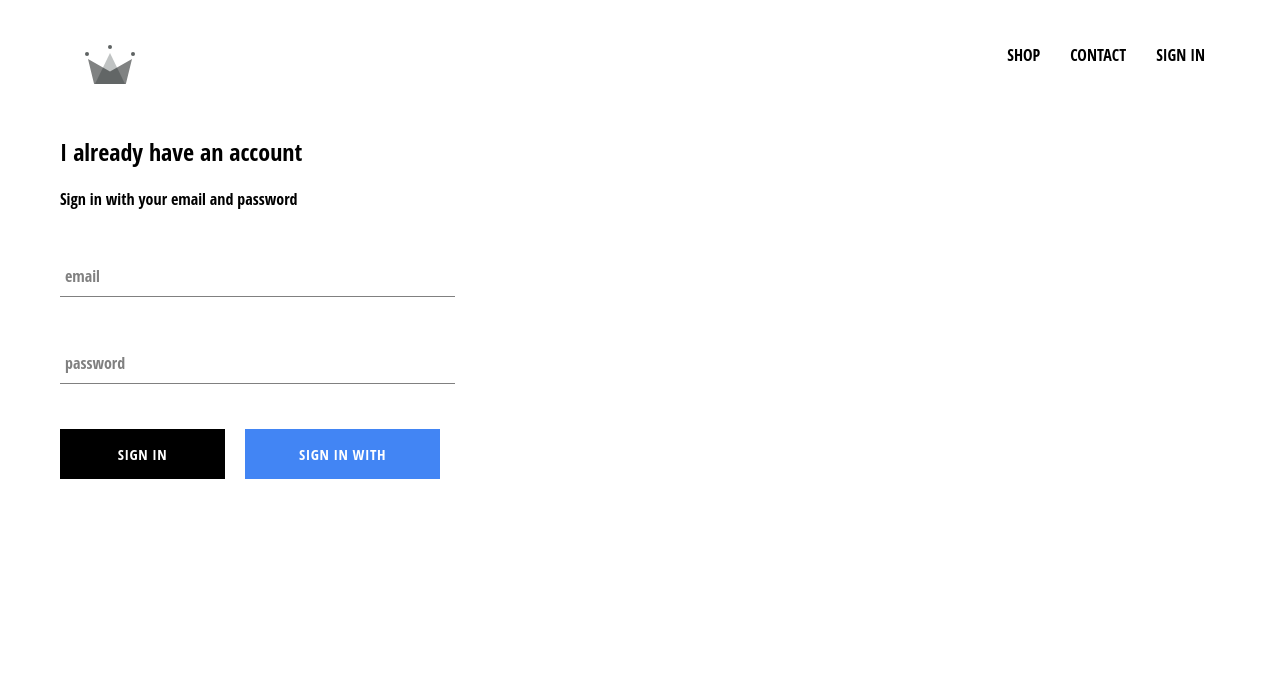
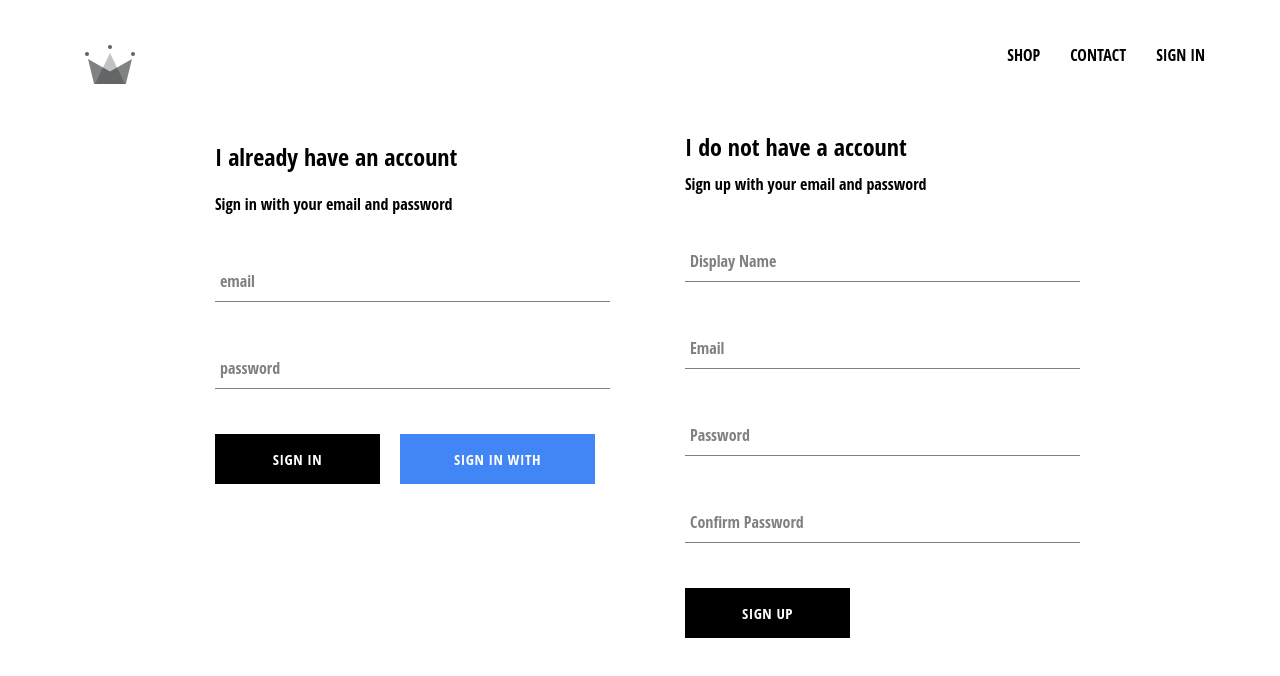
Before and after one commit to Twofacer/React-redux-shop, a React (Create React App) app: page /signin in a window 1280 px wide. Shown: the top 676 px of the page. Built offline with nearby package versions, Linux system fonts and the light colour scheme; no server answers.

Commit message:
sign-in-up add

```diff
--- /dev/null
+++ b/src/components/sign-up/sign-up.component.jsx
@@ -0,0 +1,103 @@
+import React from 'react';
+
+import FormInput from '../form-input/form-input.component';
+import CustomButton from '../custom-button/custom-button.component';
+
+import { auth, createUserProfileDocument } from '../../firebase/firebase.utils';
+
+import './sign-up.styles.scss';
+
+class SignUp extends React.Component {
+  constructor() {
+    super();
+
+    this.state = {
+      displayName: '',
+      email: '',
+      password: '',
+      confirmPassword: ''
+    };
+  }
+
+  handleSubmit = async event => {
+    event.preventDefault();
+
+    const { displayName, email, password, confirmPassword } = this.state;
+
+    if (password !== confirmPassword) {
+      alert("passwords don't match");
+      return;
+    }
+
+    try {
+      const { user } = await auth.createUserWithEmailAndPassword(
+        email,
+        password
+      );
+
+      await createUserProfileDocument(user, { displayName });
+
+      this.setState({
+        displayName: '',
+        email: '',
+        password: '',
+        confirmPassword: ''
+      });
+    } catch (error) {
+      console.error(error);
+    }
+  };
+
+  handleChange = event => {
+    const { name, value } = event.target;
+
+    this.setState({ [name]: value });
+  };
+
+  render() {
+    const { displayName, email, password, confirmPassword } = this.state;
+    return (
+      <div className='sign-up'>
+        <h2 className='title'>I do not have a account</h2>
+        <span>Sign up with your email and password</span>
+        <form className='sign-up-form' onSubmit={this.handleSubmit}>
+          <FormInput
+            type='text'
+            name='displayName'
+            value={displayName}
+            onChange={this.handleChange}
+            label='Display Name'
+            required
+          />
+          <FormInput
+            type='email'
+            name='email'
+            value={email}
+            onChange={this.handleChange}
+            label='Email'
+            required
+          />
+          <FormInput
+            type='password'
+            name='password'
+            value={password}
+            onChange={this.handleChange}
+            label='Password'
+            required
+          />
+          <FormInput
+            type='password'
+            name='confirmPassword'
+            value={confirmPassword}
+            onChange={this.handleChange}
+            label='Confirm Password'
+            required
+          />
+          <CustomButton type='submit'>SIGN UP</CustomButton>
+        </form>
+      </div>
+    );
+  }
+}
+
+export default SignUp;
--- /dev/null
+++ b/src/components/sign-up/sign-up.styles.scss
@@ -0,0 +1,9 @@
+.sign-up {
+    display: flex;
+    flex-direction: column;
+    width: 380px;
+
+    .title {
+      margin: 10px 0;
+    }
+  }
--- a/src/firebase/firebase.utils.js
+++ b/src/firebase/firebase.utils.js
@@ -3,16 +3,40 @@
 import 'firebase/compat/auth';
 
 const config = {
-  apiKey: 'AIzaSyCdHT-AYHXjF7wOrfAchX4PIm3cSj5tn14',
-  authDomain: 'crwn-db.firebaseapp.com',
-  databaseURL: 'https://crwn-db.firebaseio.com',
-  projectId: 'crwn-db',
-  storageBucket: 'crwn-db.appspot.com',
-  messagingSenderId: '850995411664',
-  appId: '1:850995411664:web:7ddc01d597846f65'
+  apiKey: "AIzaSyD-J3oT9hWlR2iwVWhttl45S4JeZyuqZoM",
+  authDomain: "shop-24fe8.firebaseapp.com",
+  projectId: "shop-24fe8",
+  storageBucket: "shop-24fe8.appspot.com",
+  messagingSenderId: "154148102214",
+  appId: "1:154148102214:web:e6d72e0592e9155b8e2a47"
 };
 
 firebase.initializeApp(config);
+
+export const createUserProfileDocument = async (userAuth, additionalData) => {
+  if (!userAuth) return;
+
+  const userRef = firestore.doc(`users/${userAuth.uid}`);
+
+  const snapShot = await userRef.get();
+
+  if (!snapShot.exists) {
+    const { displayName, email } = userAuth;
+    const createdAt = new Date();
+    try {
+      await userRef.set({
+        displayName,
+        email,
+        createdAt,
+        ...additionalData
+      });
+    } catch (error) {
+      console.log('error creating user', error.message);
+    }
+  }
+
+  return userRef;
+};
 
 export const auth = firebase.auth();
 export const firestore = firebase.firestore();
--- a/src/pages/sign-in-and-sign-up/sign-in-and-sign-up.component.jsx
+++ b/src/pages/sign-in-and-sign-up/sign-in-and-sign-up.component.jsx
@@ -1,12 +1,14 @@
 import React from 'react';
 
 import SignIn from '../../components/sign-in/sign-in.component';
+import SignUp from '../../components/sign-up/sign-up.component';
 
 import './sign-in-and-sign-up.styles.scss';
 
 const SignInAndSignUpPage = () => (
   <div className='sign-in-and-sign-up'>
     <SignIn />
+    <SignUp />
   </div>
 );
 
--- a/src/pages/sign-in-and-sign-up/sign-in-and-sign-up.styles.scss
+++ b/src/pages/sign-in-and-sign-up/sign-in-and-sign-up.styles.scss
@@ -0,0 +1,6 @@
+.sign-in-and-sign-up {
+    width: 850px;
+    display: flex;
+    justify-content: space-between;
+    margin: 30px auto;
+  }
```
